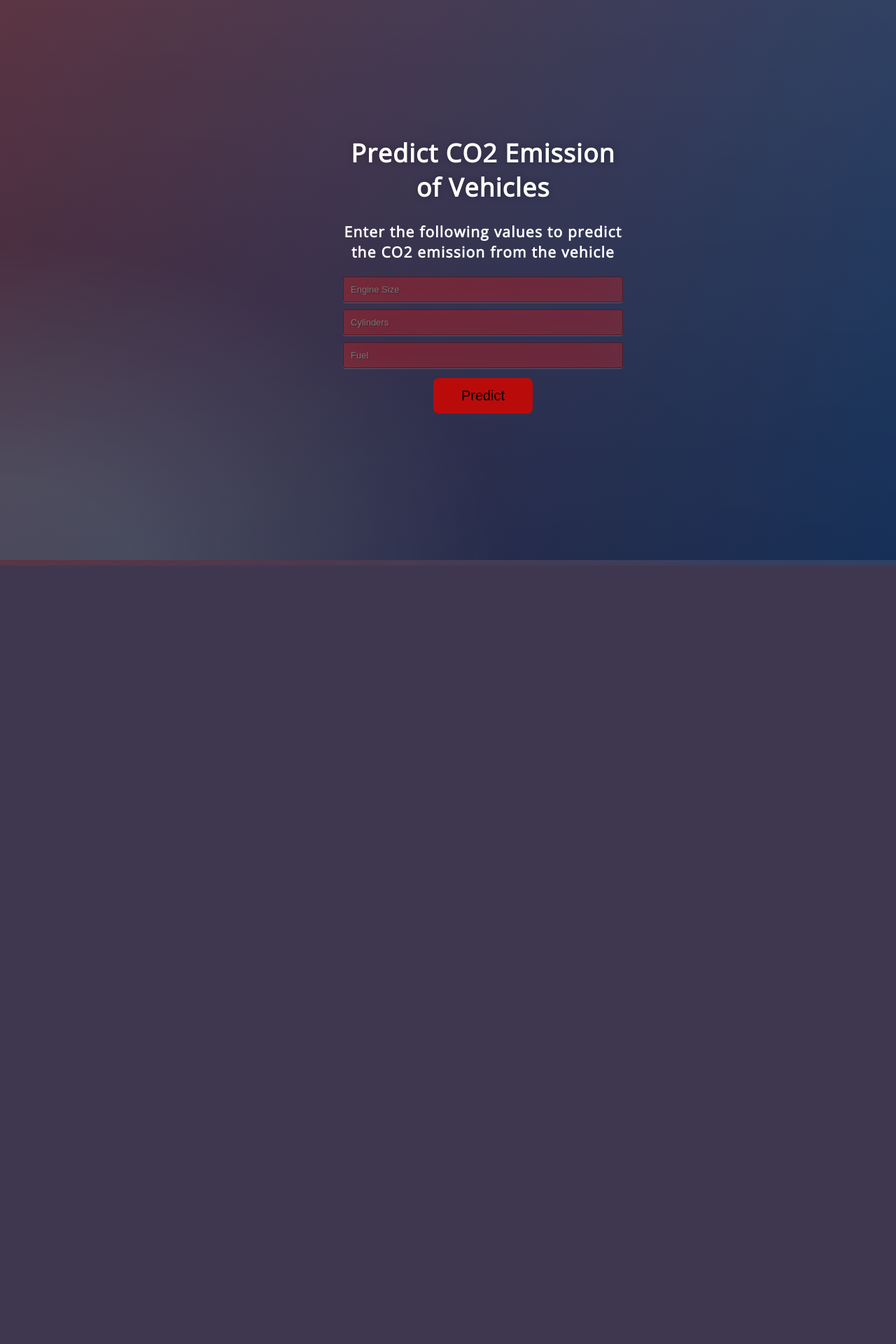
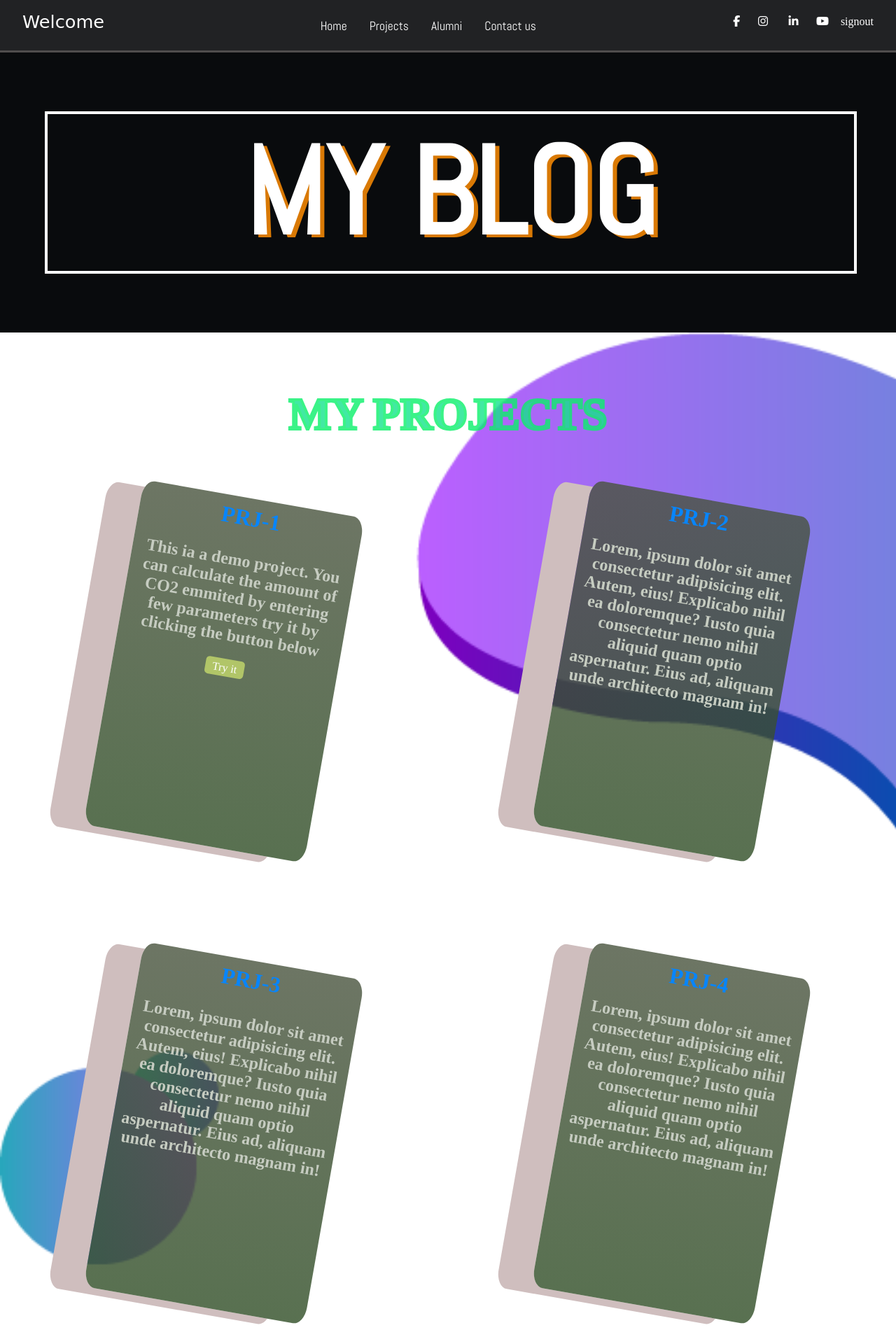
Before and after one commit to thanoojrao/portfolio, a Flask app: page / in a window 1280 px wide. Shown: the top 1920 px of the page at 70% size. Before the commit the page ends 808 px from the top, so only its background shows below. Run offline with Flask 2, Linux system fonts and the light colour scheme; parts of the project's set-up code (start-up, migrations or seed data) failed here and were passed over; some libraries are stand-ins or nearby versions.

Commit message:
Update index.html

```diff
--- a/templates/index.html
+++ b/templates/index.html
@@ -1,37 +1,100 @@
 <!DOCTYPE html>
-<html >
+<html lang="en">
+<head>
+    <meta charset="UTF-8">
+    <meta name="viewport" content="width=device-width, initial-scale=1.0">
+    <link rel="stylesheet" href="{{ url_for('static', filename='css/style.css') }}">
+    <script src="https://use.fontawesome.com/0050a00bc6.js"></script>
+    <title>MY BLOG</title>
+</head>
+<body>
+  <nav class="nav">
+    <div class="nav-menu flex-row">
+        <div class="nav-brand"><a class="text-gray" href="#">Welcome </a></div>
+        <div class="toggle-collapse">
+            <div class="toggle-icons"><i class="fa fa-bars"></i></div>
+        </div>
+        <div>
+            <ul class="nav-items">
+                <li class="nav-link"><a>Home</a></li>
+                <li class="nav-link"><a  onclick="autoScrollTo('projects')">Projects</a></li>
+                <li class="nav-link"><a  onclick="autoScrollTo('alumni')">Alumni</a></li>
+                <li class="nav-link"><a >Contact us</a></li>
+            </ul>
+        </div>
+        <div class="social text-gray"><a href=""><i class="fa fa-facebook"></i></a><a href=""><i class="fa fa-instagram"></i></a>
+            <a
+                href=""><i class="fa fa-linkedin"></i></a><a href="#"><i class="fa fa-youtube"> </i></a><a href="/">  signout  </a></div>
+    </div>
+</nav>
+    <div class="topbanner">
+       <div class="topbanner-brand">MY BLOG</div>
+    </div>
+    <div id="projects">
+        <P class="section-heading" >MY PROJECTS</P>
+        <div class="project">
+          <p class="heading">
+             PRJ-1
+          <p>
+          <p class="content">This ia a demo project. You can calculate the amount of CO2 emmited by entering few parameters try it by clicking the button below </p>
+          <a class="try-it-btn"href="/predict">Try it</a>
+        </div>
+        <div class="project">
+          <p class="heading">
+             PRJ-2
+          <p>
+          <p class="content">Lorem, ipsum dolor sit amet consectetur adipisicing elit. Autem, eius! Explicabo nihil ea doloremque? Iusto quia consectetur nemo nihil aliquid quam optio aspernatur. Eius ad, aliquam unde architecto magnam in!</p>
+        </div>
+        <div class="project">
+          <p class="heading">
+             PRJ-3
+          <p>
+          <p class="content">Lorem, ipsum dolor sit amet consectetur adipisicing elit. Autem, eius! Explicabo nihil ea doloremque? Iusto quia consectetur nemo nihil aliquid quam optio aspernatur. Eius ad, aliquam unde architecto magnam in!</p>
+        </div>
+        <div class="project">
+          <p class="heading">
+             PRJ-4
+          <p>
+          <p class="content">Lorem, ipsum dolor sit amet consectetur adipisicing elit. Autem, eius! Explicabo nihil ea doloremque? Iusto quia consectetur nemo nihil aliquid quam optio aspernatur. Eius ad, aliquam unde architecto magnam in!</p>
+        </div>
+    </div>
+    <div id="events" >
+      <P class="section-heading" >EVENTS</P>
 
-<head>
-  <meta charset="UTF-8">
-  <title>CO2 Emission Predictor</title>
-  <link href='https://fonts.googleapis.com/css?family=Pacifico' rel='stylesheet' type='text/css'>
-<link href='https://fonts.googleapis.com/css?family=Arimo' rel='stylesheet' type='text/css'>
-<link href='https://fonts.googleapis.com/css?family=Hind:300' rel='stylesheet' type='text/css'>
-<link href='https://fonts.googleapis.com/css?family=Open+Sans+Condensed:300' rel='stylesheet' type='text/css'>
-<link rel="stylesheet" href="{{ url_for('static', filename='css/project1.css') }}">
+    </div>
+    <div id="alumni">
+      <P class="section-heading" >ALUMNI</P>
+       <div class="clubMember">
+            <img src="../static/assets/Blog-post/post-4.png" alt="" srcset="">
+            <p class="name">AYUSH</p>
+            <p class="position">Company</p>
+       </div>
+       <div class="clubMember">
+            <img src="../static/assets/Blog-post/post-4.png" alt="" srcset="">
+            <p class="name">SRIMAN CHAKRI</p>
+            <p class="position">Qualcomm</p>
+       </div>
+       <div class="clubMember">
+            <img src="../static/assets/Blog-post/post-4.png" alt="" srcset="">
+            <p class="name">CHITRITA</p>
+            <p class="position">SEO Amazon</p>
+       </div>
+       <div class="clubMember">
+            <img src="../static/assets/Blog-post/post-4.png" alt="" srcset="">
+            <p class="name">YASH SHAW</p>
+            <p class="position">Google</p>
+       </div>
+       <div class="clubMember">
+            <img src="../static/assets/Blog-post/post-4.png" alt="" srcset="">
+            <p class="name">THANOOJ</p>
+            <p class="position">Dev</p>
+       </div>
+    </div>
+    <div class="contact"></div>
+    <div id="bottom-img"></div>
+    <script src="{{ url_for('static', filename='js/main.js') }}"></script>
+    <script src="{{ url_for('static', filename='js/jquery.3.5.1.js') }}"></script>
+    <script src="{{ url_for('static', filename='js/layout.js') }}"></script>
+</body>
 
-</head>
-
-<body>
- <div class="login">
-	<h1>Predict CO2 Emission of Vehicles</h1>
-     <h3> Enter the following values to predict the CO2 emission from the vehicle</h3>
-
-     <!-- Main Input For Receiving Query to our ML -->
-    <form action="{{ url_for('predict')}}"method="post">
-    	<input type="text" name="enginesize" placeholder="Engine Size" required="required" />
-        <input type="text" name="cylinders" placeholder="Cylinders" required="required" />
-		<input type="text" name="fuel" placeholder="Fuel" required="required" />
-
-        <button type="submit" class="btn">Predict</button>
-    </form>
-
-   <br>
-   <br>
-   {{ prediction_text }}
-
- </div>
-
-
-</body>
 </html>
```
